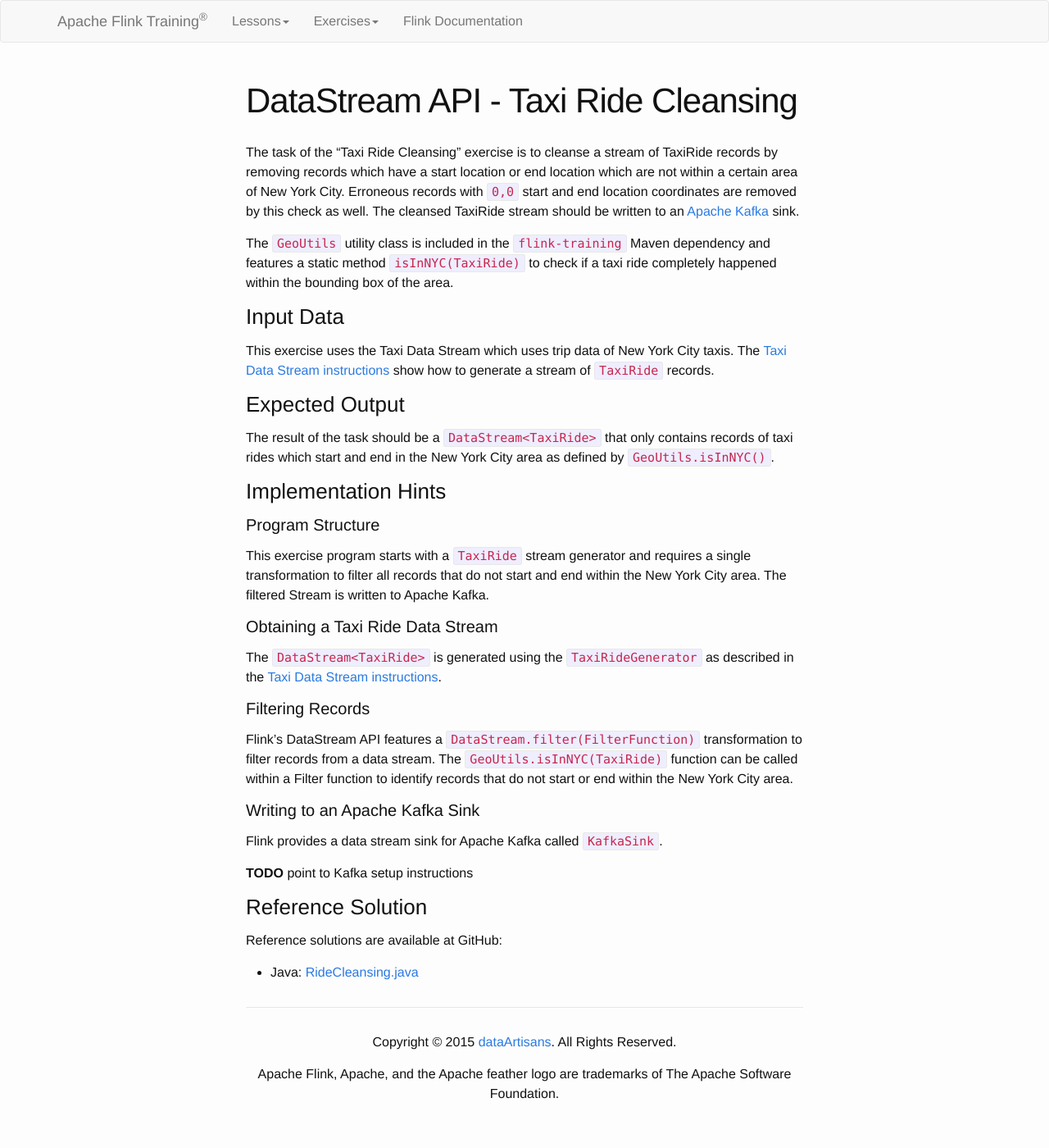
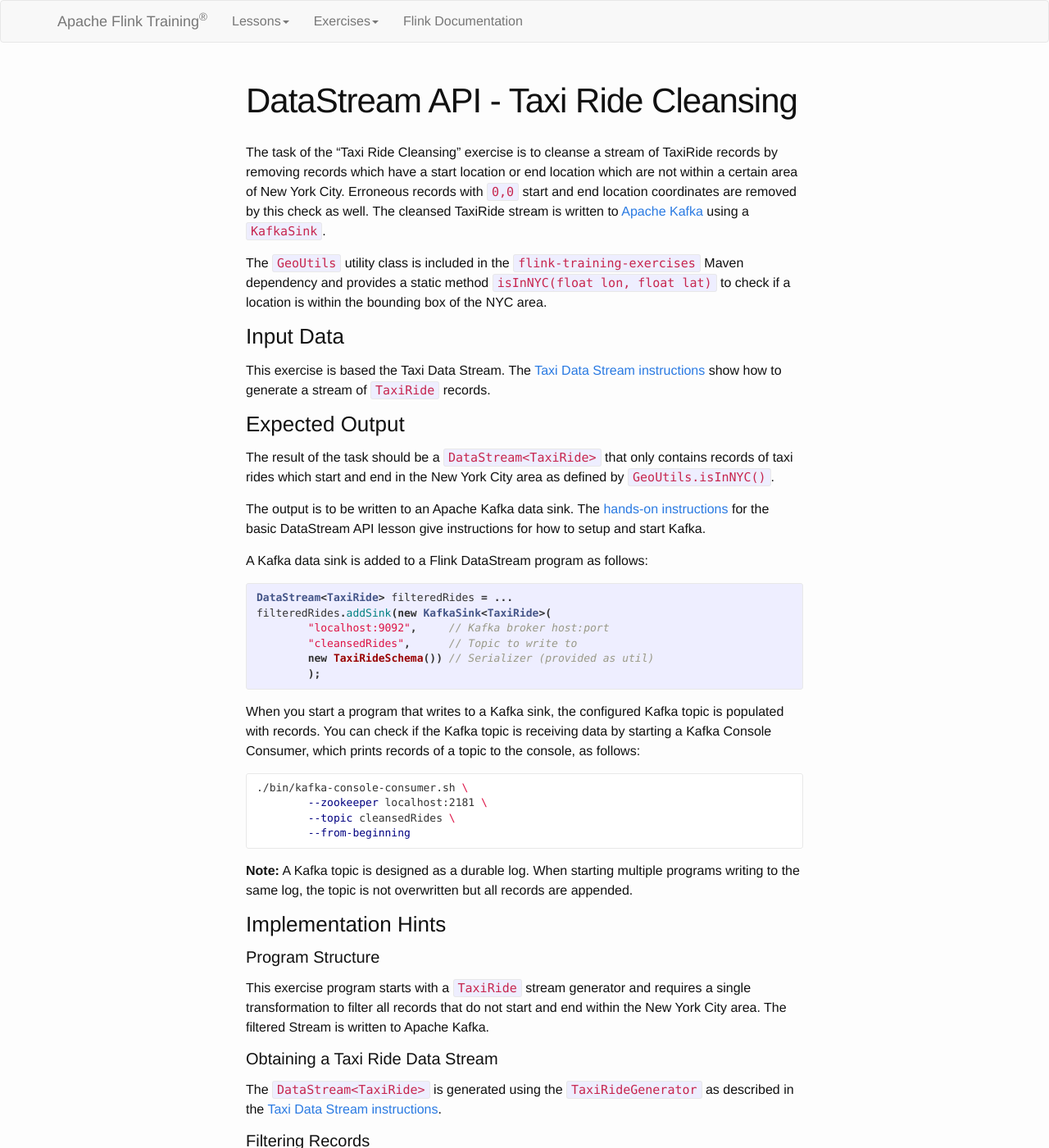
Before and after one commit to dataArtisans/flink-training-web, a Jekyll site: the page built from exercises/rideCleansing.md, in a window 1280 px wide and 1400 px high. Shown: the whole window at 82% size. Built offline with Jekyll 4.4.1, drawn with Linux system fonts in a browser that asks for light colours; nearby versions of some CDN libraries; some of the changed text lies outside the part shown.

Commit message:
Added Kafka source and sink instructions

```diff
--- a/exercises/rideCleansing.md
+++ b/exercises/rideCleansing.md
@@ -4,17 +4,41 @@ title: DataStream API - Taxi Ride Cleansing
 permalink: /exercises/rideCleansing.html
 ---
 
-The task of the "Taxi Ride Cleansing" exercise is to cleanse a stream of TaxiRide records by removing records which have a start location or end location  which are not within a certain area of New York City. Erroneous records with `0,0` start and end location coordinates are removed by this check as well. The cleansed TaxiRide stream should be written to an [Apache Kafka](http://kafka.apache.org) sink.
+The task of the "Taxi Ride Cleansing" exercise is to cleanse a stream of TaxiRide records by removing records which have a start location or end location  which are not within a certain area of New York City. Erroneous records with `0,0` start and end location coordinates are removed by this check as well. The cleansed TaxiRide stream is written to [Apache Kafka](http://kafka.apache.org) using a `KafkaSink`.
 
-The `GeoUtils` utility class is included in the `flink-training` Maven dependency and features a static method `isInNYC(TaxiRide)` to check if a taxi ride completely happened within the bounding box of the area.
+The `GeoUtils` utility class is included in the `flink-training-exercises` Maven dependency and provides a static method `isInNYC(float lon, float lat)` to check if a location is within the bounding box of the NYC area.
 
 ### Input Data
 
-This exercise uses the Taxi Data Stream which uses trip data of New York City taxis. The [Taxi Data Stream instructions]({{ site.baseurl }}/exercises/taxtData.html) show how to generate a stream of `TaxiRide` records.
+This exercise is based the Taxi Data Stream. The [Taxi Data Stream instructions]({{ site.baseurl }}/exercises/taxtData.html) show how to generate a stream of `TaxiRide` records.
 
 ### Expected Output
 
 The result of the task should be a `DataStream<TaxiRide>` that only contains records of taxi rides which start and end in the New York City area as defined by `GeoUtils.isInNYC()`.
+
+The output is to be written to an Apache Kafka data sink. The [hands-on instructions]({{ site.baseurl }}/dataStreamBasics/handsOn.html) for the basic DataStream API lesson give instructions for how to setup and start Kafka.
+
+A Kafka data sink is added to a Flink DataStream program as follows:
+
+{% highlight java %}
+DataStream<TaxiRide> filteredRides = ...
+filteredRides.addSink(new KafkaSink<TaxiRide>(
+	"localhost:9092",     // Kafka broker host:port
+	"cleansedRides",      // Topic to write to
+	new TaxiRideSchema()) // Serializer (provided as util)
+	);
+{% endhighlight java %}
+
+When you start a program that writes to a Kafka sink, the configured Kafka topic is populated with records. You can check if the Kafka topic is receiving data by starting a Kafka Console Consumer, which prints records of a topic to the console, as follows:
+
+~~~bash
+./bin/kafka-console-consumer.sh \
+	--zookeeper localhost:2181 \
+	--topic cleansedRides \
+	--from-beginning
+~~~
+
+**Note:** A Kafka topic is designed as a durable log. When starting multiple programs writing to the same log, the topic is not overwritten but all records are appended.
 
 ### Implementation Hints
 
@@ -30,14 +54,9 @@ The `DataStream<TaxiRide>` is generated using the `TaxiRideGenerator` as describ
 
 Flink's DataStream API features a `DataStream.filter(FilterFunction)` transformation to filter records from a data stream. The `GeoUtils.isInNYC(TaxiRide)` function can be called within a Filter function to identify records that do not start or end within the New York City area.
 
-#### Writing to an Apache Kafka Sink
-
-Flink provides a data stream sink for Apache Kafka called `KafkaSink`.
-
-**TODO** point to Kafka setup instructions
-
 ### Reference Solution
 
 Reference solutions are available at GitHub:
 
-- Java: [RideCleansing.java](https://github.com/dataArtisans/flink-training/blob/master/flink-exercises/src/main/java/com/dataArtisans/flinkTraining/exercises/dataStreamJava/rideCleansing/RideCleansing.java)
+- Java: [RideCleansing.java](https://github.com/dataArtisans/flink-training-exercises/blob/master/src/main/java/com/dataArtisans/flinkTraining/exercises/dataStreamJava/rideCleansing/RideCleansing.java)
+- Scala: [RideCleansing.scala](https://github.com/dataArtisans/flink-training-exercises/blob/master/src/main/scala/com/dataArtisans/flinkTraining/exercises/dataStreamScala/rideCleansing/RideCleansing.scala)
```
Also changed, not shown: exercises/rideSpeed.md (+18 -5 lines).
